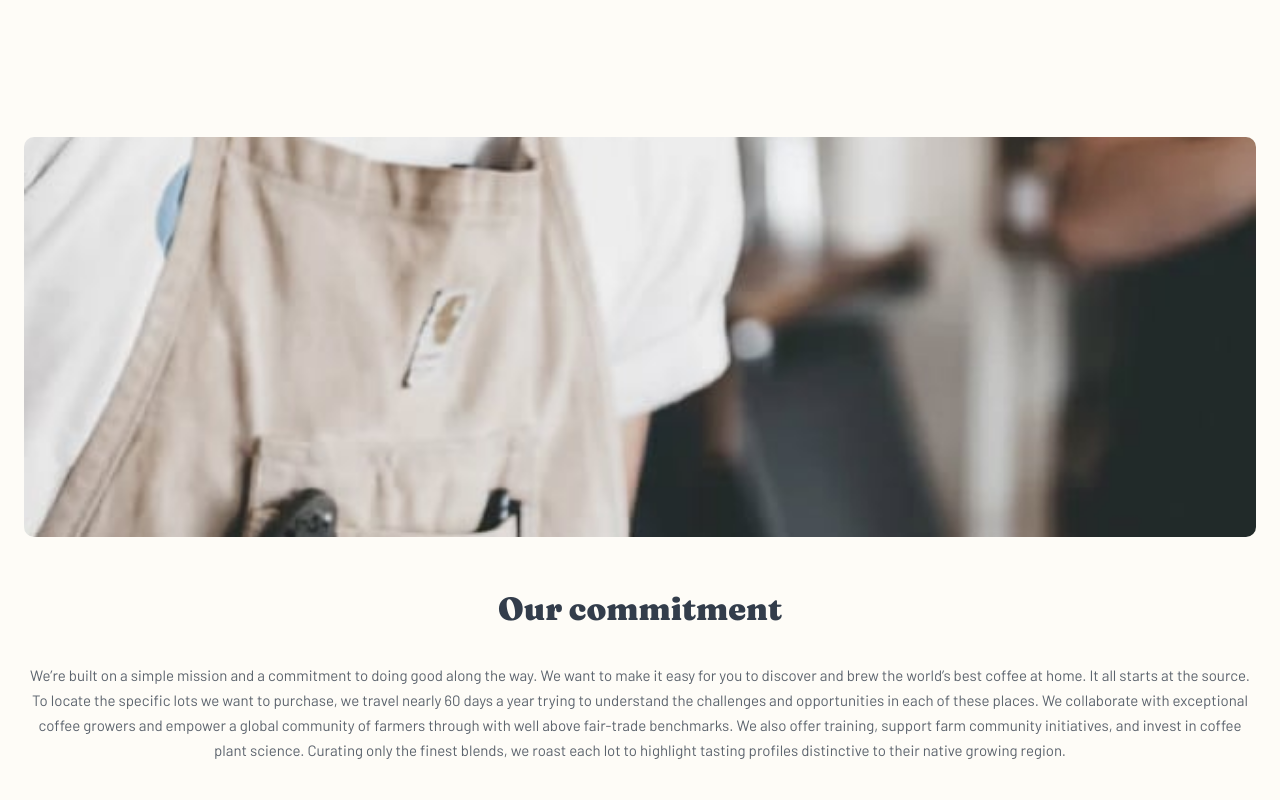
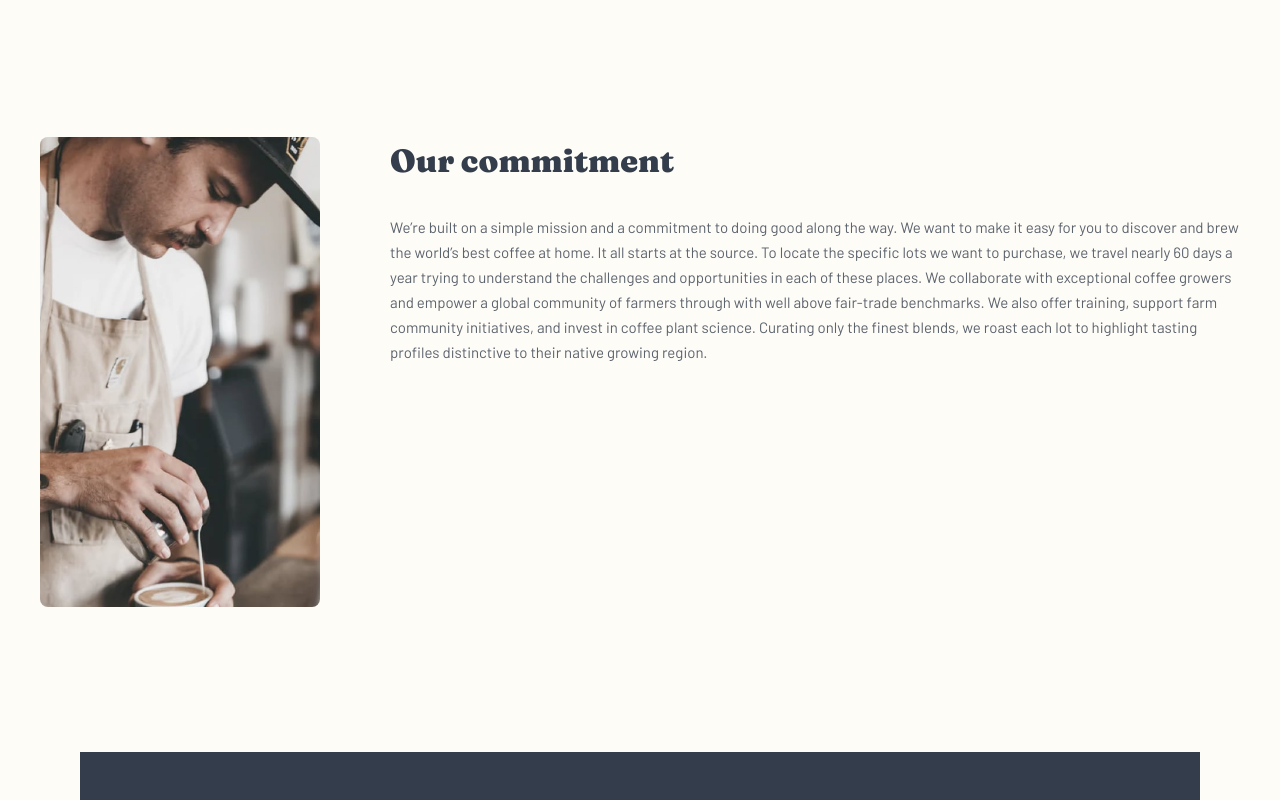
Before and after one commit to vickievien/coffee-roasters, a Next.js app: page /about in a window 1280 px wide. Shown: the part 600-1400 px from the top of the page. Built offline with nearby package versions, Linux system fonts and the light colour scheme.

Commit message:
:lipstick: update: add styles to tablet view for Commit section of About page

```diff
--- a/styles/About.module.css
+++ b/styles/About.module.css
@@ -70,9 +70,6 @@
 .commit_img_container  {
     height: 400px;
     border-radius: 10px;
-    display: flex;
-    justify-content: center;
-    align-items: center;
     overflow: hidden;
     margin-bottom: 48px;
 }
@@ -100,3 +97,27 @@
     font-size: 15px;
     line-height: 25px;
 }
+
+@media only screen and (min-width: 768px) {
+    .commit_container {
+        margin: 0 40px 145px 40px;
+        display: flex;
+        justify-content: space-between;
+        gap: 70px;
+    }
+    .commit_img_container  {
+        height: 470px;
+        width: 280px;
+        border-radius: 8px;
+        overflow: hidden;
+        margin-bottom: 0;
+    }
+    .commit_text_container {
+        text-align: left;
+        flex: 1;
+    }
+    .commit_text_container h2 {
+        font-size: 32px;
+        margin-bottom: 30px;
+    }
+}
```
